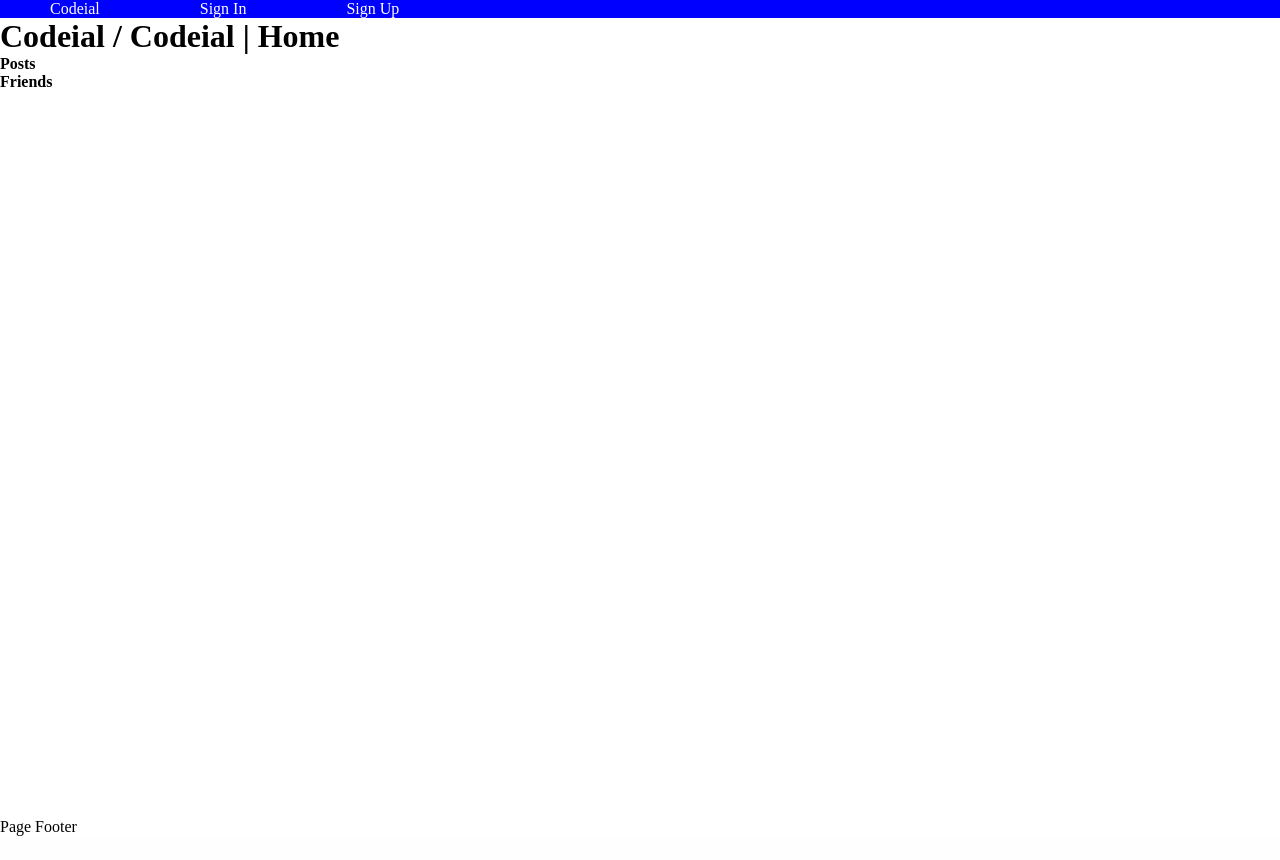
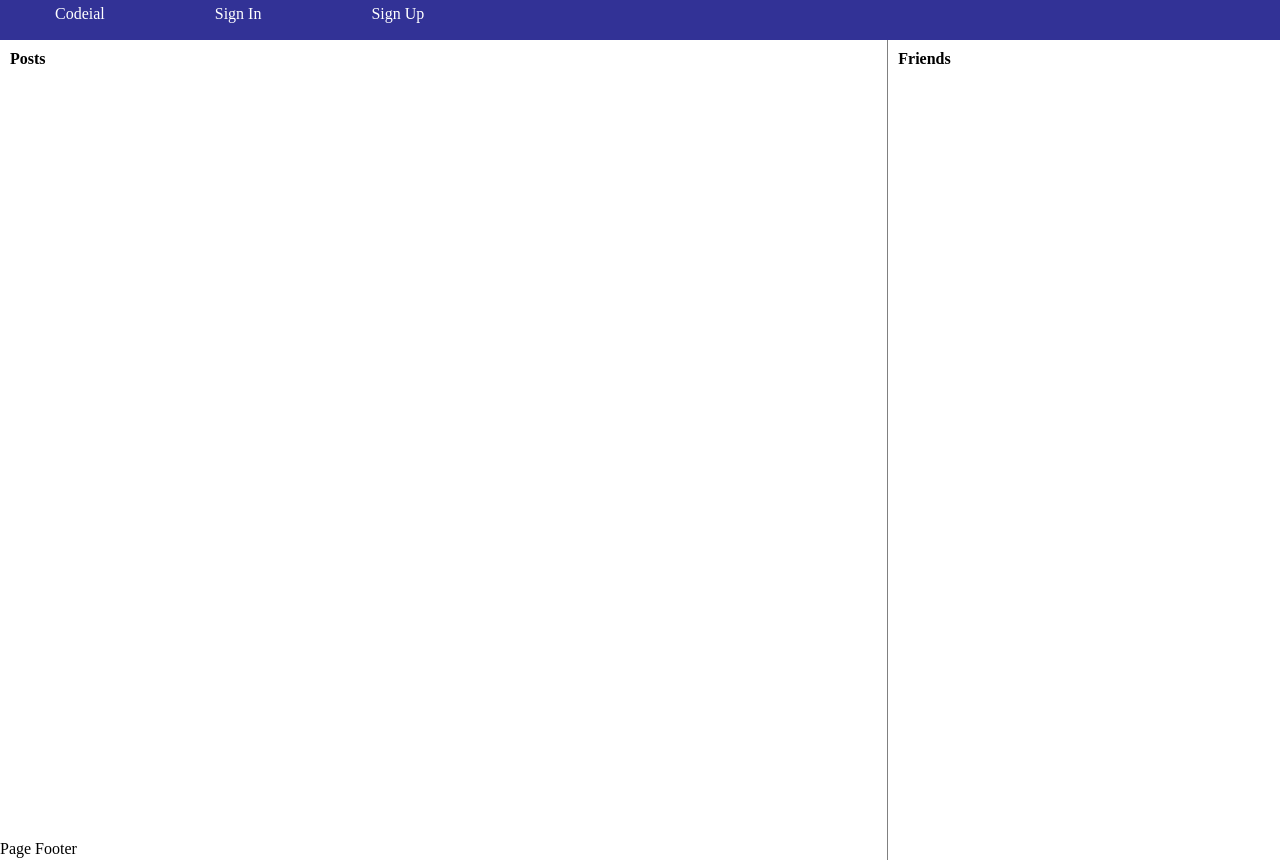
Before and after one commit to MaheraFurniturewala/chat_app_cont, a Node server app: page / in a window 1280 px wide. Before the commit the page ends 836 px from the top, so only its background shows below. Run offline with Node 20, Linux system fonts and the light colour scheme; data that the repository does not hold is empty; style sheets or scripts are compiled from the project's sources; some libraries are stand-ins or nearby versions.

Commit message:
improve home design

```diff
--- a/assets/css/header.css
+++ b/assets/css/header.css
@@ -7,10 +7,12 @@ header {
   color: white; }
   header ul {
     display: flex;
-    background-color: blue; }
+    background-color: #323296;
+    height: 5%; }
     header ul li {
       text-decoration: none;
-      list-style: none; }
+      list-style: none;
+      padding: 5px; }
       header ul li a {
         color: white;
         text-decoration: none;
--- /dev/null
+++ b/assets/css/home.css
@@ -0,0 +1,10 @@
+#home-container {
+  display: flex; }
+  #home-container #feed-posts {
+    width: 70%;
+    padding: 10px; }
+  #home-container #user-friends {
+    width: 30%;
+    padding: 10px;
+    border-left: 1px solid  gray;
+    height: 100vh; }
--- a/assets/scss/header.scss
+++ b/assets/scss/header.scss
@@ -9,12 +9,14 @@ header{
     color:white;
        ul{
             display: flex;
-            background-color: blue;
+            background-color: rgb(50, 50, 150);
+            height:5%;
 
 
             li{
                 text-decoration: none;
                 list-style: none;
+                padding:5px;
                 a{
                     color: white;
                     text-decoration: none;
--- /dev/null
+++ b/assets/scss/home.scss
@@ -0,0 +1,16 @@
+#home-container{
+    display: flex;
+
+    #feed-posts{
+        width:70%;
+        padding: 10px;
+    }
+
+    #user-friends{
+        width:30%;
+        padding:10px;
+        border-left : 1px solid  gray;
+        height: 100vh;
+    }
+
+}
--- a/views/home.ejs
+++ b/views/home.ejs
@@ -1,8 +1,5 @@
-<h1>
-    Codeial / <%= title %>
-</h1>
-
-
+<link rel="stylesheet" href="/css/home.css">
+<div id="home-container" >
     <section id="feed-posts">
         <h4>Posts</h4>
         <!-- but the person could just make a form in the dev tools with required fields as mentioned in our schema so we need to add checkAuthentication function in our routes of  post.js as middleware-->
@@ -25,14 +22,17 @@
     </section>
 
 
-<section id="user-fiends">
+    <section id="user-friends">
         <h4>Friends</h4>
         <% for(u of all_users ) { %>
             <p>
-            <a href="/users/profile/<%= u.id %>"><%= u.name %></a>
+                <a href="/users/profile/<%= u.id %>">
+                    <%= u.name %>
+                </a>
             </p>
 
 
 
             <% } %>
     </section>
+</div>
```
Lines whose indentation alone changed are shown as unchanged.
